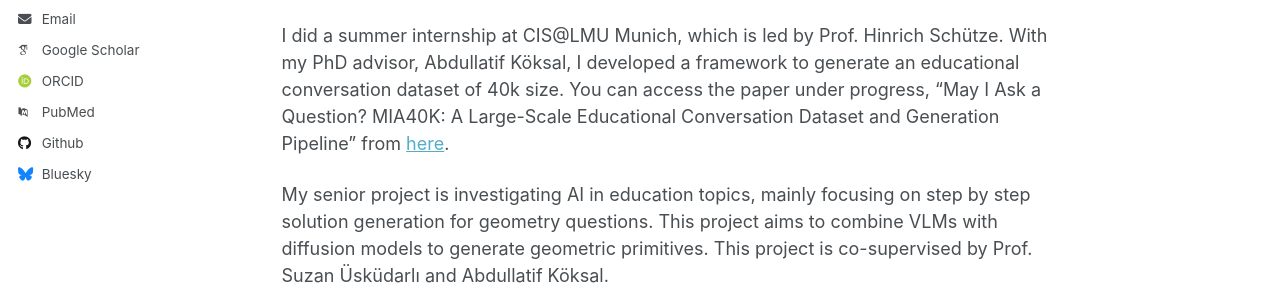
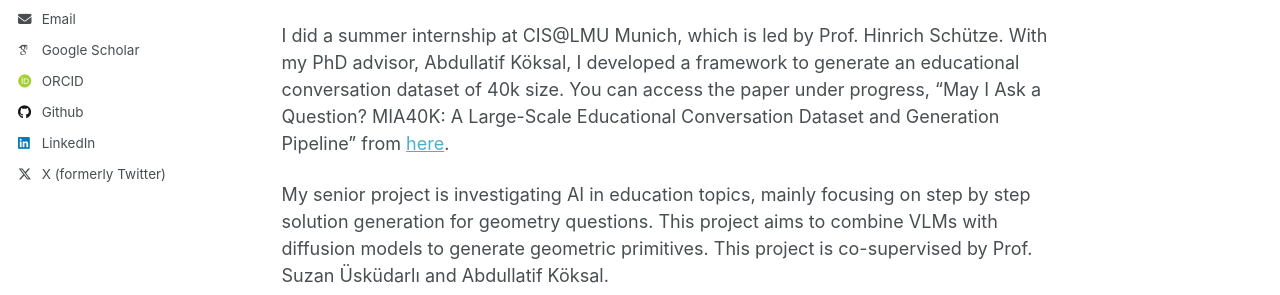
Before and after one commit to ahmetfirat23/ahmetfirat23.github.io, a Jekyll site: the page built from _pages/about.md, in a window 1280 px wide. Shown: the part 390-685 px from the top of the page. Built offline with Jekyll 4.4.1, drawn with Linux system fonts in a browser that asks for light colours; some web fonts are replaced; part of the change alters nothing that is shown.

Commit message:
Update _config.yml

```diff
--- a/_config.yml
+++ b/_config.yml
@@ -14,7 +14,7 @@ name                     : &name "Ahmet Firat Gamsiz"
 description              : &description "Welcome to my page"
 url                      : https://ahmetfirat23.github.io # the base hostname & protocol for your site e.g. "https://[your GitHub username].github.io"
 baseurl                  : "" # the subpath of your site, e.g. "/blog"
-repository               : "academicpages/academicpages.github.io"
+repository               : "ahmetfirat23/ahmetfirat23.github.io"
 
 # Site Author - The following control what appear as part of the author content on the side bar.
 #               If a field is blank the icon and link will not appear, otherwise it will be shown.
@@ -32,11 +32,11 @@ author:
 
   # Academic websites
   arxiv            : # URL - Update with the correct link to your profile
-  googlescholar    : "https://scholar.google.com/citations?user=PS_CX0AAAAAJ"
+  googlescholar    : "https://scholar.google.com/citations?user=gFPmingAAAAJ"
   impactstory      : # URL
-  orcid            : "http://orcid.org/yourorcidurl"
+  orcid            : "http://orcid.org/0009-0009-4460-5152"
   semantic         : # URL
-  pubmed           : "https://www.ncbi.nlm.nih.gov/pubmed/?term=john+snow"
+  pubmed           : # URL
   researchgate     : # URL
   scopus           : # URL
 
@@ -44,12 +44,12 @@ author:
   bitbucket        : # Username - Update with your username on the site
   codepen          : # Username
   dribbble         : # Username
-  github           : "academicpages"
+  github           : "ahmetfirat23"
   kaggle           : # Username
   stackoverflow    : # User number or user number and name (i.e., use "1" or "1/jeff-atwood")
 
   # Social media
-  bluesky          : "bsky.app" # Replace this with you Bluesky username
+  bluesky          : # Replace this with you Bluesky username
   facebook         : # Username
   flickr           : # Username
   foursquare       : # Username
@@ -58,15 +58,15 @@ author:
   keybase          : # Username
   instagram        : # Username
   lastfm           : # Username
-  linkedin         : # Username
+  linkedin         : "firatgam"
   mastodon         : # URL
   medium           : # URL
   pinterest        : # Username
-  soundcloud       : # Username
+  SoundCloud       : "ahmetfirat"
   steam            : # Username
   telegram         : # URL
   tumblr           : # Username
-  twitter          : # Username for X / Twitter
+  twitter          : "magtarif" # Username for X / Twitter
   vine             : # Username
   weibo            : # Username
   wikipedia        : # Username
```
